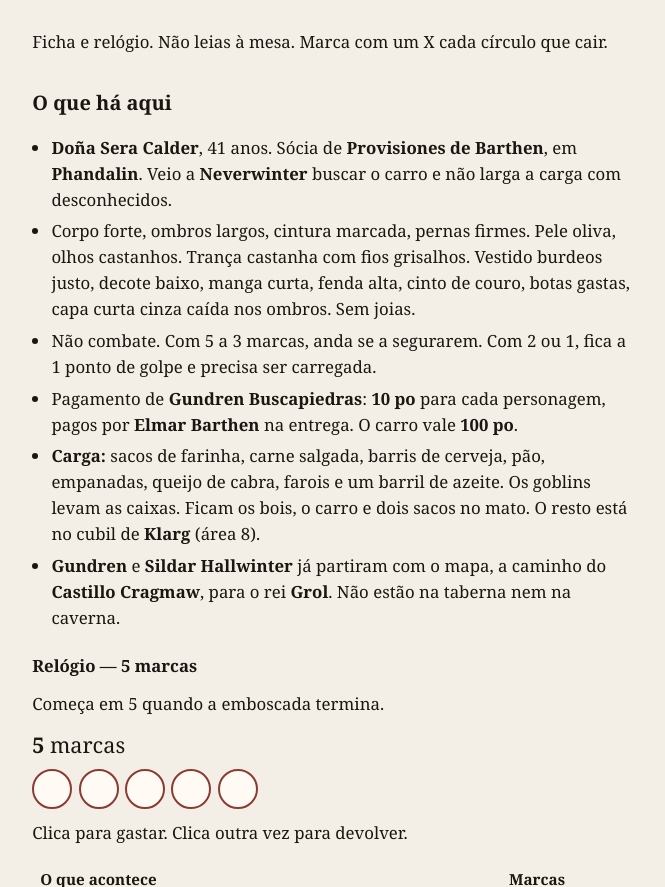
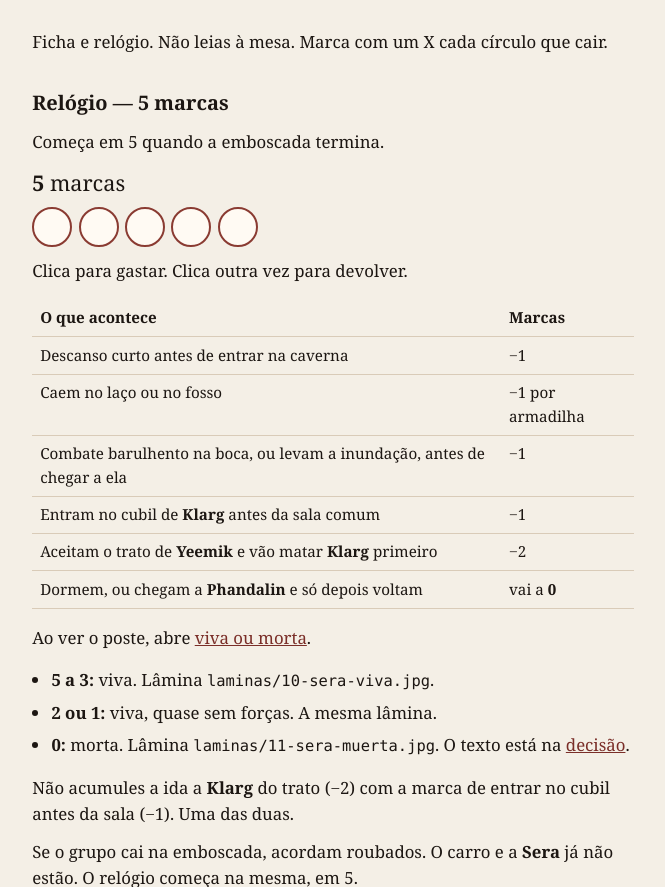
Before and after one commit to rasta-mmn/fandelverOneShot, a plain HTML site: page historia-principal/00-sera-e-relogio.html in a window 1280 px wide. Shown: the part 938-1825 px from the top of the page, without its empty margins (307-972 px from the left). Drawn offline with Linux system fonts and the light colour scheme.

Commit message:
docs: leave the home card on the clock
The Sera biography sat beside every scene. The side sheet now starts at the five marks.

Co-authored-by: Cursor <cursoragent@cursor.com>

```diff
--- a/historia-principal/00-sera-e-relogio.html
+++ b/historia-principal/00-sera-e-relogio.html
@@ -12,9 +12,7 @@
 <h1>Sera e o relógio</h1>
 <img class="retrato" src="../laminas/personagens/p-sera.jpg" alt="Doña Sera Calder">
 <p>Ficha e relógio. Não leias à mesa. Marca com um X cada círculo que cair.</p>
-<h2>O que há aqui</h2>
-<ul><li><strong>Doña Sera Calder</strong>, 41 anos. Sócia de <strong>Provisiones de Barthen</strong>, em <strong>Phandalin</strong>. Veio a <strong>Neverwinter</strong> buscar o carro e não larga a carga com desconhecidos.</li><li>Corpo forte, ombros largos, cintura marcada, pernas firmes. Pele oliva, olhos castanhos. Trança castanha com fios grisalhos. Vestido burdeos justo, decote baixo, manga curta, fenda alta, cinto de couro, botas gastas, capa curta cinza caída nos ombros. Sem joias.</li><li>Não combate. Com 5 a 3 marcas, anda se a segurarem. Com 2 ou 1, fica a 1 ponto de golpe e precisa ser carregada.</li><li>Pagamento de <strong>Gundren Buscapiedras</strong>: <strong>10 po</strong> para cada personagem, pagos por <strong>Elmar Barthen</strong> na entrega. O carro vale <strong>100 po</strong>.</li><li><strong>Carga:</strong> sacos de farinha, carne salgada, barris de cerveja, pão, empanadas, queijo de cabra, farois e um barril de azeite. Os goblins levam as caixas. Ficam os bois, o carro e dois sacos no mato. O resto está no cubil de <strong>Klarg</strong> (área 8).</li><li><strong>Gundren</strong> e <strong>Sildar Hallwinter</strong> já partiram com o mapa, a caminho do <strong>Castillo Cragmaw</strong>, para o rei <strong>Grol</strong>. Não estão na taberna nem na caverna.</li></ul>
-<h3>Relógio — 5 marcas</h3>
+<h2>Relógio — 5 marcas</h2>
 <p>Começa em 5 quando a emboscada termina.</p>
 <div class="relogio" data-relogio><p class="relogio-num"><span data-restam>5</span> marcas</p><div class="marcas"><button type="button" class="marca" aria-label="Marca 1"></button><button type="button" class="marca" aria-label="Marca 2"></button><button type="button" class="marca" aria-label="Marca 3"></button><button type="button" class="marca" aria-label="Marca 4"></button><button type="button" class="marca" aria-label="Marca 5"></button></div><p>Clica para gastar. Clica outra vez para devolver.</p></div>
 <table><thead><tr><th>O que acontece</th><th>Marcas</th></tr></thead><tbody><tr><td>Descanso curto antes de entrar na caverna</td><td>−1</td></tr><tr><td>Caem no laço ou no fosso</td><td>−1 por armadilha</td></tr><tr><td>Combate barulhento na boca, ou levam a inundação, antes de chegar a ela</td><td>−1</td></tr><tr><td>Entram no cubil de <strong>Klarg</strong> antes da sala comum</td><td>−1</td></tr><tr><td>Aceitam o trato de <strong>Yeemik</strong> e vão matar <strong>Klarg</strong> primeiro</td><td>−2</td></tr><tr><td>Dormem, ou chegam a <strong>Phandalin</strong> e só depois voltam</td><td>vai a <strong>0</strong></td></tr></tbody></table>
```
Also changed, not shown: index.html (+1 -3 lines), 1 other file.
